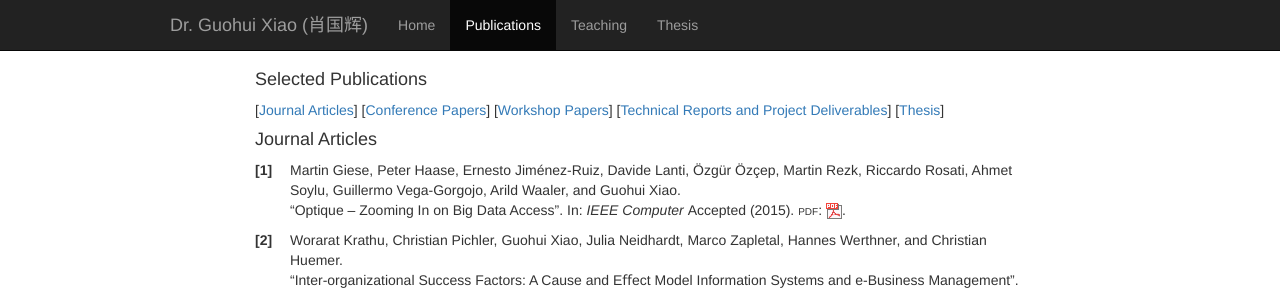
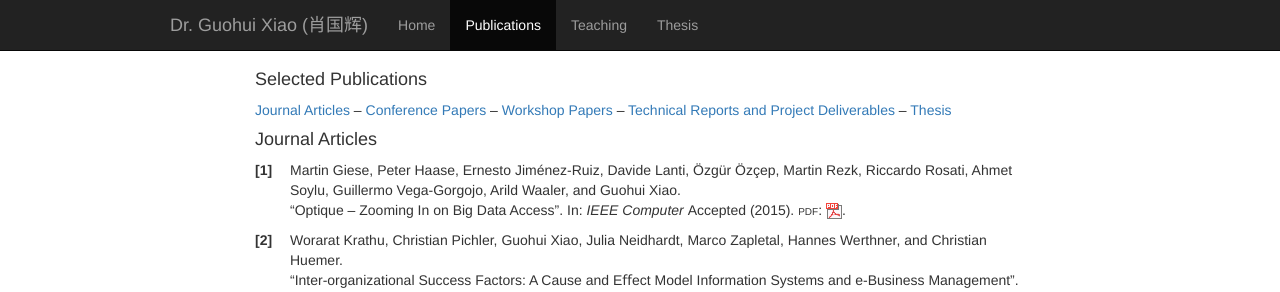
Before and after one commit to ghxiao/ghxiao.github.io, a Jekyll site: the page built from publications.html, in a window 1280 px wide and 900 px high. Shown: the top 292 px of the window. Built offline with Jekyll 4.4.1, drawn with Linux system fonts in a browser that asks for light colours; Markdown is read by kramdown in place of the engine named in the settings.

```diff
--- a/_includes/pub_body.html
+++ b/_includes/pub_body.html
@@ -10,7 +10,7 @@
 <meta name="originator" content="TeX4ht (http://www.tug.org/tex4ht/)" />
 <!-- xhtml,charset=utf-8,html -->
 <meta name="src" content="pub_body.tex" />
-<meta name="date" content="2015-06-14 11:00:00" />
+<meta name="date" content="2015-06-18 22:24:00" />
 <link rel="stylesheet" type="text/css" href="pub_body.css" />
 </head><body
 >
@@ -18,13 +18,13 @@
  id="Q1-1-1"></a>
 <h3 class="likesectionHead"><a
  id="x1-1000"></a>Selected Publications</h3>
-<!--l. 24--><p class="noindent" >[<a
-href="#x1-2000doc">Journal Articles</a>] [<a
-href="#x1-3000doc">Conference Papers</a>] [<a
-href="#x1-4000doc">Workshop Papers</a>] [<a
-href="#x1-5000doc">Technical Reports and Project Deliverables</a>]
-[<a
-href="#x1-6000doc">Thesis</a>]
+<!--l. 24--><p class="noindent" ><a
+href="#x1-2000doc">Journal Articles</a> – <a
+href="#x1-3000doc">Conference Papers</a> – <a
+href="#x1-4000doc">Workshop Papers</a> – <a
+href="#x1-5000doc">Technical Reports and Project Deliverables</a> –
+<a
+href="#x1-6000doc">Thesis</a>
 <a
  id="Q1-1-3"></a>
 </p>
@@ -35,7 +35,7 @@ href="#x1-6000doc">Thesis</a>]
      <dl class="thebibliography"><dt id="X0-computer-optique" class="thebibliography">
  [1]  </dt><dd
 id="bib-1" class="thebibliography">
-     <!--l. 36--><p class="noindent" ><a id="page.1"></a><a
+     <!--l. 35--><p class="noindent" ><a id="page.1"></a><a
 href="pub_body.html" id="X0-" ></a>Martin Giese, Peter Haase, Ernesto Jiménez-Ruiz, Davide Lanti, Özgür Özçep, Martin Rezk, Riccardo
      Rosati, Ahmet Soylu, Guillermo Vega-Gorgojo, Arild Waaler, and Guohui Xiao. <br
 class="newline" />“Optique – Zooming In on Big Data Access”. In: <span
@@ -50,7 +50,7 @@ src="images/pdf-icon-16x16.gif" alt="PIC"
      </p></dd><dt id="X0-iseb2014" class="thebibliography">
  [2]  </dt><dd
 id="bib-2" class="thebibliography">
-     <!--l. 36--><p class="noindent" >Worarat Krathu, Christian Pichler, Guohui Xiao, Julia Neidhardt, Marco Zapletal, Hannes Werthner,
+     <!--l. 35--><p class="noindent" >Worarat Krathu, Christian Pichler, Guohui Xiao, Julia Neidhardt, Marco Zapletal, Hannes Werthner,
      and Christian Huemer. <br
 class="newline" />“Inter-organizational Success Factors: A Cause and Eﬀect Model Information Systems and e-Business
      Management”. In: <span
@@ -58,7 +58,7 @@ class="cmti-10">Information Systems and e-Business Management </span>Accepted (2
      </p></dd><dt id="X0-ZhangXLB2014-ijar" class="thebibliography">
  [3]  </dt><dd
 id="bib-3" class="thebibliography">
-     <!--l. 36--><p class="noindent" >Xiaowang Zhang, Guohui Xiao, Zuoquan Lin, and Jan Van den Bussche. <br
+     <!--l. 35--><p class="noindent" >Xiaowang Zhang, Guohui Xiao, Zuoquan Lin, and Jan Van den Bussche. <br
 class="newline" />“Inconsistency-tolerant reasoning with OWL DL”. In: <span
 class="cmti-10">International Journal of Approximate Reasoning</span>
      55.2 (2014), pp. 557–584. <span
@@ -70,7 +70,7 @@ href="http://dx.doi.org/10.1016/j.ijar.2013.09.005" >10.1016/j.ijar.2013.09.005<
      </p></dd><dt id="X0-MaQXHL-ijsi10" class="thebibliography">
  [4]  </dt><dd
 id="bib-4" class="thebibliography">
-     <!--l. 36--><p class="noindent" >Yue Ma, Guilin Qi, Guohui Xiao, Pascal Hitzler, and Zuoquan Lin. <br
+     <!--l. 35--><p class="noindent" >Yue Ma, Guilin Qi, Guohui Xiao, Pascal Hitzler, and Zuoquan Lin. <br
 class="newline" />“Computational   Complexity   and   Anytime   Algorithm   for   Inconsistency   Measurement”.   In:
      <span
 class="cmti-10">International Journal of Software and Informatics </span>4.1 (2010), pp. 3–21. <span
@@ -90,7 +90,7 @@ src="images/pdf-icon-16x16.gif" alt="PIC"
      <dl class="thebibliography"><dt id="X0-2015-eswc-demo" class="thebibliography">
  [1]  </dt><dd
 id="bib-5" class="thebibliography">
-     <!--l. 44--><p class="noindent" >Diego Calvanese, Benjamin Cogrel, Sarah Komla-Ebri, Davide Lanti, Martin Rezk, and Guohui Xiao.
+     <!--l. 42--><p class="noindent" >Diego Calvanese, Benjamin Cogrel, Sarah Komla-Ebri, Davide Lanti, Martin Rezk, and Guohui Xiao.
      “How to Stay Ontop of Your Data: Databases, Ontologies and More”. In: <span
 class="cmti-10">ESWC Poster and Demo</span>
      <span
@@ -105,7 +105,7 @@ src="images/pdf-icon-16x16.gif" alt="PIC"
      </p></dd><dt id="X0-2015-rr-osm" class="thebibliography">
  [2]  </dt><dd
 id="bib-6" class="thebibliography">
-     <!--l. 44--><p class="noindent" >Thomas  Eiter,  Jeﬀ  Z.  Pan,  Patrik  Schneider,  Mantas  Simkus,  and  Guohui  Xiao.  “A  Rule-based
+     <!--l. 42--><p class="noindent" >Thomas  Eiter,  Jeﬀ  Z.  Pan,  Patrik  Schneider,  Mantas  Simkus,  and  Guohui  Xiao.  “A  Rule-based
      Framework for Creating Instance Data from OpenStreetMap”. In: <span
 class="cmti-10">Proc.</span><span
 class="cmti-10"> of RR</span>. 2015. <span
@@ -119,7 +119,7 @@ src="images/pdf-icon-16x16.gif" alt="PIC"
      </p></dd><dt id="X0-edbt15-npd" class="thebibliography">
  [3]  </dt><dd
 id="bib-7" class="thebibliography">
-     <!--l. 44--><p class="noindent" >Davide Lanti, Martin Rezk, Guohui Xiao, and Diego Calvanese. “The NPD Benchmark: Reality Check
+     <!--l. 42--><p class="noindent" >Davide Lanti, Martin Rezk, Guohui Xiao, and Diego Calvanese. “The NPD Benchmark: Reality Check
      for OBDA Systems”. In: <span
 class="cmti-10">Proc.</span><span
 class="cmti-10"> of the 18th Int.</span><span
@@ -138,7 +138,7 @@ src="images/pdf-icon-16x16.gif" alt="PIC"
      </p></dd><dt id="X0-csws14-ontop" class="thebibliography">
  [4]  </dt><dd
 id="bib-8" class="thebibliography">
-     <!--l. 44--><p class="noindent" >Timea Bagosi, Diego Calvanese, Josef Hardi, Sarah Komla-Ebri, Davide Lanti, Martin Rezk, Mariano
+     <!--l. 42--><p class="noindent" >Timea Bagosi, Diego Calvanese, Josef Hardi, Sarah Komla-Ebri, Davide Lanti, Martin Rezk, Mariano
      Rodriguez-Muro, Mindaugas Slusnys, and Guohui Xiao. “The Ontop Framework for Ontology Based
      Data Access”. In: <span
 class="cmti-10">Proc.</span><span
@@ -155,7 +155,7 @@ src="images/pdf-icon-16x16.gif" alt="PIC"
      </p></dd><dt id="X0-KRRXZ-iswc14" class="thebibliography">
  [5]  </dt><dd
 id="bib-9" class="thebibliography">
-     <!--l. 44--><p class="noindent" >Roman   Kontchakov,   Martin   Rezk,   Mariano   Rodriguez-Muro,   Guohui   Xiao,   and   Michael
+     <!--l. 42--><p class="noindent" >Roman   Kontchakov,   Martin   Rezk,   Mariano   Rodriguez-Muro,   Guohui   Xiao,   and   Michael
      Zakharyaschev. “Answering SPARQL Queries over Databases under OWL 2 QL Entailment Regime”.
      In: <span
 class="cmti-10">Proc. of International Semantic Web Conference (ISWC</span><span
@@ -171,7 +171,7 @@ src="images/pdf-icon-16x16.gif" alt="PIC"
      </p></dd><dt id="X0-XRRC-rr14" class="thebibliography">
  [6]  </dt><dd
 id="bib-10" class="thebibliography">
-     <!--l. 44--><p class="noindent" >Guohui Xiao, Martin Rezk, Mariano Rodriguez-Muro, and Diego Calvanese. “Rules and Ontology
+     <!--l. 42--><p class="noindent" >Guohui Xiao, Martin Rezk, Mariano Rodriguez-Muro, and Diego Calvanese. “Rules and Ontology
      Based Data Access”. In: <span
 class="cmti-10">Proc.</span><span
 class="cmti-10"> 8th International Conference on Web Reasoning and Rule Systems</span>
@@ -189,7 +189,7 @@ src="images/pdf-icon-16x16.gif" alt="PIC"
      </p></dd><dt id="X0-lpnmr13-ASPCOMP" class="thebibliography">
  [7]  </dt><dd
 id="bib-11" class="thebibliography">
-     <!--l. 44--><p class="noindent" >Mario   Alviano,   Francesco   Calimeri,   Günther   Charwat,   Minh   Dao-Tran,   Carmine   Dodaro,
+     <!--l. 42--><p class="noindent" >Mario   Alviano,   Francesco   Calimeri,   Günther   Charwat,   Minh   Dao-Tran,   Carmine   Dodaro,
      Giovambattista Ianni, Thomas Krennwallner, Martin Kronegger, Johannes Oetsch, Andreas Pfandler,
      Jörg Pührer, Christoph Redl, Francesco Ricca, Patrik Schneider, Martin Schwengerer, Lara Katharina
      Spendier,  Johannes  Peter  Wallner,  and  Guohui  Xiao.  “The  Fourth  Answer  Set  Programming
@@ -219,7 +219,7 @@ src="images/pdf-icon-16x16.gif" alt="PIC"
      </p></dd><dt id="X0-BienvenuOSX-ijcai13" class="thebibliography">
  [8]  </dt><dd
 id="bib-12" class="thebibliography">
-     <!--l. 44--><p class="noindent" >Meghyn  Bienvenu,  Magdalena  Ortiz,  Mantas  Simkus,  and  Guohui  Xiao.  “Tractable  Queries  for
+     <!--l. 42--><p class="noindent" >Meghyn  Bienvenu,  Magdalena  Ortiz,  Mantas  Simkus,  and  Guohui  Xiao.  “Tractable  Queries  for
      Lightweight  Description  Logics”.  In:  <span
 class="cmti-10">IJCAI  2013,  Proceedings  of  the  23rd  International  Joint</span>
      <span
@@ -240,7 +240,7 @@ src="images/pdf-icon-16x16.gif" alt="PIC"
      </p></dd><dt id="X0-vcwc-lpmnr" class="thebibliography">
  [9]  </dt><dd
 id="bib-13" class="thebibliography">
-     <!--l. 44--><p class="noindent" >Günther  Charwat,  Giovambattista  Ianni,  Thomas  Krennwallner,  Martin  Kronegger,  Andreas
+     <!--l. 42--><p class="noindent" >Günther  Charwat,  Giovambattista  Ianni,  Thomas  Krennwallner,  Martin  Kronegger,  Andreas
      Pfandler,  Christoph  Redl,  Martin  Schwengerer,  Lara  Spendier,  Johannes  Peter  Wallner,  and
      Guohui  Xiao.  “VCWC:  A  Versioning  Competition  Workﬂow  Compiler”.  In:  <span
 class="cmti-10">LPNMR</span>.  2013.  <span
@@ -260,7 +260,7 @@ src="images/pdf-icon-16x16.gif" alt="PIC"
      </p></dd><dt id="X0-eostx-aaai2012" class="thebibliography">
 [10]  </dt><dd
 id="bib-14" class="thebibliography">
-     <!--l. 44--><p class="noindent" >T. Eiter, M. Ortiz, M. Simkus, T.K. Tran, and G. Xiao. “Query Rewriting for Horn-SHIQ plus Rules”.
+     <!--l. 42--><p class="noindent" >T. Eiter, M. Ortiz, M. Simkus, T.K. Tran, and G. Xiao. “Query Rewriting for Horn-SHIQ plus Rules”.
      In: <span
 class="cmti-10">Proceedings of the Twenty-Sixth AAAI Conference on Artiﬁcial Intelligence (AAAI 2012), July</span>
      <span
@@ -277,7 +277,7 @@ src="images/pdf-icon-16x16.gif" alt="PIC"
 id="bib-15" class="thebibliography">
 
 
-     <!--l. 44--><p class="noindent" >Thomas Eiter, Thomas Krennwallner, Patrik Schneider, and Guohui Xiao. “Uniform Evaluation of
+     <!--l. 42--><p class="noindent" >Thomas Eiter, Thomas Krennwallner, Patrik Schneider, and Guohui Xiao. “Uniform Evaluation of
      Nonmonotonic DL-Programs”. In: <span
 class="cmti-10">7th International Symposium on Foundations of Information and</span>
      <span
@@ -298,7 +298,7 @@ src="images/pdf-icon-16x16.gif" alt="PIC"
      </p></dd><dt id="X0-xiao2012system" class="thebibliography">
 [12]  </dt><dd
 id="bib-16" class="thebibliography">
-     <!--l. 44--><p class="noindent" >Guohui  Xiao,  Thomas  Eiter,  and  Stijn  Heymans.  “The  DReW  System  for  Nonmonotonic
+     <!--l. 42--><p class="noindent" >Guohui  Xiao,  Thomas  Eiter,  and  Stijn  Heymans.  “The  DReW  System  for  Nonmonotonic
      DL-Programs”. In: <span
 class="cmti-10">Proceedings of Joint Conference of the Sixth Chinese Semantic Web Symposium</span>
      <span
@@ -319,7 +319,7 @@ src="images/pdf-icon-16x16.gif" alt="PIC"
      </p></dd><dt id="X0-XiaoM-ecai12" class="thebibliography">
 [13]  </dt><dd
 id="bib-17" class="thebibliography">
-     <!--l. 44--><p class="noindent" >Guohui Xiao and Yue Ma. “Inconsistency Measurement based on Variables in Minimal Unsatisﬁable
+     <!--l. 42--><p class="noindent" >Guohui Xiao and Yue Ma. “Inconsistency Measurement based on Variables in Minimal Unsatisﬁable
      Subsets”. In: <span
 class="cmti-10">ECAI 2012 - 20th European Conference on Artiﬁcial Intelligence. Montpellier, France,</span>
      <span
@@ -345,7 +345,7 @@ src="images/pdf-icon-16x16.gif" alt="PIC"
      </p></dd><dt id="X0-XiaoE-RR2011" class="thebibliography">
 [14]  </dt><dd
 id="bib-18" class="thebibliography">
-     <!--l. 44--><p class="noindent" >G. Xiao and T. Eiter. “Inline Evaluation of Hybrid Knowledge Bases – PhD Description”. In: <span
+     <!--l. 42--><p class="noindent" >G. Xiao and T. Eiter. “Inline Evaluation of Hybrid Knowledge Bases – PhD Description”. In: <span
 class="cmti-10">Proc.</span><span
 class="cmti-10"> 5th</span>
      <span
@@ -366,7 +366,7 @@ src="images/pdf-icon-16x16.gif" alt="PIC"
      </p></dd><dt id="X0-HeymansEX-ECAI10" class="thebibliography">
 [15]  </dt><dd
 id="bib-19" class="thebibliography">
-     <!--l. 44--><p class="noindent" >S. Heymans, T. Eiter, and G. Xiao. “Tractable Reasoning with DL-Programs over Datalog-rewritable
+     <!--l. 42--><p class="noindent" >S. Heymans, T. Eiter, and G. Xiao. “Tractable Reasoning with DL-Programs over Datalog-rewritable
      Description Logics”. In: <span
 class="cmti-10">ECAI</span>. Vol. 215. Frontiers in Artiﬁcial Intelligence and Applications. IOS
      Press, 2010, pp. 35–40. <span
@@ -390,7 +390,7 @@ src="images/pdf-icon-16x16.gif" alt="PIC"
      </p></dd><dt id="X0-XiaoLMQ-kr10" class="thebibliography">
 [16]  </dt><dd
 id="bib-20" class="thebibliography">
-     <!--l. 44--><p class="noindent" >Guohui Xiao, Zuoquan Lin, Yue Ma, and Guilin Qi. “Computing Inconsistency Measurements under
+     <!--l. 42--><p class="noindent" >Guohui Xiao, Zuoquan Lin, Yue Ma, and Guilin Qi. “Computing Inconsistency Measurements under
      Multi-Valued  Semantics  by  Partial  Max-SAT  Solvers”.  In:  <span
 class="cmti-10">Proc.  of  KR&#x2019;10</span>.  2010,  pp.  340–349.
      <span
@@ -404,7 +404,7 @@ src="images/pdf-icon-16x16.gif" alt="PIC"
      </p></dd><dt id="X0-MaQXHL-KSEM09" class="thebibliography">
 [17]  </dt><dd
 id="bib-21" class="thebibliography">
-     <!--l. 44--><p class="noindent" >Yue  Ma,  Guilin  Qi,  Guohui  Xiao,  Pascal  Hitzler,  and  Zuoquan  Lin.  “An  Anytime  Algorithm  for
+     <!--l. 42--><p class="noindent" >Yue  Ma,  Guilin  Qi,  Guohui  Xiao,  Pascal  Hitzler,  and  Zuoquan  Lin.  “An  Anytime  Algorithm  for
      Computing Inconsistency Measurement”. In: <span
 class="cmti-10">Knowledge Science, Engineering and Management, Third</span>
      <span
@@ -431,7 +431,7 @@ src="images/pdf-icon-16x16.gif" alt="PIC"
      </p></dd><dt id="X0-ZhangXL-ESWC09" class="thebibliography">
 [18]  </dt><dd
 id="bib-22" class="thebibliography">
-     <!--l. 44--><p class="noindent" >Xiaowang Zhang, Guohui Xiao, and Zuoquan Lin. “A Tableau Algorithm for Handling Inconsistency
+     <!--l. 42--><p class="noindent" >Xiaowang Zhang, Guohui Xiao, and Zuoquan Lin. “A Tableau Algorithm for Handling Inconsistency
      in  OWL”.  In:  <span
 class="cmti-10">The  Semantic  Web:  Research  and  Applications,  6th  European  Semantic  Web</span>
      <span
@@ -466,7 +466,7 @@ src="images/pdf-icon-16x16.gif" alt="PIC"
      <dl class="thebibliography"><dt id="X0-CLRSX-ore14" class="thebibliography">
  [1]  </dt><dd
 id="bib-23" class="thebibliography">
-     <!--l. 102--><p class="noindent" >Diego  Calvanese,  Davide  Lanti,  Martin  Rezk,  Mindaugas  Slusnys,  and  Guohui  Xiao.  “A  Scalable
+     <!--l. 99--><p class="noindent" >Diego  Calvanese,  Davide  Lanti,  Martin  Rezk,  Mindaugas  Slusnys,  and  Guohui  Xiao.  “A  Scalable
      Benchmark for OBDA Systems: Preliminary Report”. In: <span
 class="cmti-10">Proc.</span><span
 class="cmti-10"> of the 3rd Int.</span><span
@@ -484,7 +484,7 @@ src="images/pdf-icon-16x16.gif" alt="PIC"
      </p></dd><dt id="X0-ESSX-ore2014" class="thebibliography">
  [2]  </dt><dd
 id="bib-24" class="thebibliography">
-     <!--l. 102--><p class="noindent" >Thomas Eiter, Patrik Schneider, Mantas Šimkus, and Guohui Xiao. “Using OpenStreetMap Data to
+     <!--l. 99--><p class="noindent" >Thomas Eiter, Patrik Schneider, Mantas Šimkus, and Guohui Xiao. “Using OpenStreetMap Data to
      Create Benchmarks for Description Logic Reasoners”. In: <span
 class="cmti-10">Proc.</span><span
 class="cmti-10"> of the 3rd Int.</span><span
@@ -502,7 +502,7 @@ src="images/pdf-icon-16x16.gif" alt="PIC"
      </p></dd><dt id="X0-ssws2014-npd" class="thebibliography">
  [3]  </dt><dd
 id="bib-25" class="thebibliography">
-     <!--l. 102--><p class="noindent" >Davide  Lanti,  Martin  Rezk,  Mindaugas  Slusnys,  Guohui  Xiao,  and  Diego  Calvanese.  “The  NPD
+     <!--l. 99--><p class="noindent" >Davide  Lanti,  Martin  Rezk,  Mindaugas  Slusnys,  Guohui  Xiao,  and  Diego  Calvanese.  “The  NPD
      Benchmark for OBDA Systems”. In: <span
 class="cmti-10">Proc. 10th International Workshop on Scalable Semantic Web</span>
      <span
@@ -517,7 +517,7 @@ src="images/pdf-icon-16x16.gif" alt="PIC"
      </p></dd><dt id="X0-BienvenuOSX-dl13" class="thebibliography">
  [4]  </dt><dd
 id="bib-26" class="thebibliography">
-     <!--l. 102--><p class="noindent" >Meghyn  Bienvenu,  Magdalena  Ortiz,  Mantas  Simkus,  and  Guohui  Xiao.  “Tractability  Guarantees
+     <!--l. 99--><p class="noindent" >Meghyn  Bienvenu,  Magdalena  Ortiz,  Mantas  Simkus,  and  Guohui  Xiao.  “Tractability  Guarantees
      for  DL-Lite  Query  Answering”.  In:  <span
 class="cmti-10">Informal  Proceedings  of  the  26th  International  Workshop  on</span>
      <span
@@ -534,7 +534,7 @@ src="images/pdf-icon-16x16.gif" alt="PIC"
      </p></dd><dt id="X0-ding2012somap" class="thebibliography">
  [5]  </dt><dd
 id="bib-27" class="thebibliography">
-     <!--l. 102--><p class="noindent" >Linfang Ding, Guohui Xiao, and Liqiu Meng. “Derivation and Visual Exploration of 4-D Building
+     <!--l. 99--><p class="noindent" >Linfang Ding, Guohui Xiao, and Liqiu Meng. “Derivation and Visual Exploration of 4-D Building
      Deformation from High-resolution SAR Data”. In: <span
 class="cmti-10">Proceedings of the Symposium on Service-Oriented</span>
      <span
@@ -542,7 +542,7 @@ class="cmti-10">Mapping 2012</span>. Ed. by Markus Jobst. Vienna: Jobstmedia Man
      </p></dd><dt id="X0-EiterOSTX-dl12" class="thebibliography">
  [6]  </dt><dd
 id="bib-28" class="thebibliography">
-     <!--l. 102--><p class="noindent" >Thomas  Eiter,  Magdalena  Ortiz,  Mantas  Simkus,  Trung-Kien  Tran,  and  Guohui  Xiao.  “Towards
+     <!--l. 99--><p class="noindent" >Thomas  Eiter,  Magdalena  Ortiz,  Mantas  Simkus,  Trung-Kien  Tran,  and  Guohui  Xiao.  “Towards
      Practical Query Answering for Horn-SHIQ”. In: <span
 class="cmti-10">Proceedings of the 2012 International Workshop on</span>
      <span
@@ -558,7 +558,7 @@ src="images/pdf-icon-16x16.gif" alt="PIC"
      </p></dd><dt id="X0-XiaoHE-Bruo2010" class="thebibliography">
  [7]  </dt><dd
 id="bib-29" class="thebibliography">
-     <!--l. 102--><p class="noindent" >G. Xiao, S. Heymans, and T. Eiter. “DReW: a Reasoner for Datalog-rewritable Description Logics
+     <!--l. 99--><p class="noindent" >G. Xiao, S. Heymans, and T. Eiter. “DReW: a Reasoner for Datalog-rewritable Description Logics
      and DL-Programs”. In: <span
 class="cmti-10">Informal Proc.</span><span
 class="cmti-10"> 1st Int&#x2019;l Workshop on Business Models, Business Rules and</span>
@@ -582,21 +582,21 @@ src="images/pdf-icon-16x16.gif" alt="PIC"
 id="bib-30" class="thebibliography">
 
 
-     <!--l. 109--><p class="noindent" >Konstantina Bereta, Elena Botoeva, Diego Calvanese, Benjamin Cogrel, Davide Lanti, Martin Rezk,
+     <!--l. 105--><p class="noindent" >Konstantina Bereta, Elena Botoeva, Diego Calvanese, Benjamin Cogrel, Davide Lanti, Martin Rezk,
      Sarah  Komla-Ebri,  and  Guohui  Xiao.  <span
 class="cmti-10">Transformation  System  Conﬁguration  Techniques</span>.  Optique
      Project Deliverable D6.2. Optique Project Consortium, 2014.
      </p></dd><dt id="X0-optique-D6.1" class="thebibliography">
  [2]  </dt><dd
 id="bib-31" class="thebibliography">
-     <!--l. 109--><p class="noindent" >Babak Bagheri Hariri, Timea Bagosi, Diego Calvanese, Josef Hardi, Mindaugas Slusnys, Martin Rezk,
+     <!--l. 105--><p class="noindent" >Babak Bagheri Hariri, Timea Bagosi, Diego Calvanese, Josef Hardi, Mindaugas Slusnys, Martin Rezk,
      Mariano Rodriguez-Muro, Riccardo Rosati, and Guohui Xiao. <span
 class="cmti-10">WP6 Year 1 Progress Report</span>. Optique
      Project Deliverable D6.1. Optique Project Consortium, 2013.
      </p></dd><dt id="X0-eostx-tr-2012" class="thebibliography">
  [3]  </dt><dd
 id="bib-32" class="thebibliography">
-     <!--l. 109--><p class="noindent" >Thomas Eiter, Magdalena Ortiz, Mantas Šimkus, TrungKien Tran, and Guohui Xiao. <span
+     <!--l. 105--><p class="noindent" >Thomas Eiter, Magdalena Ortiz, Mantas Šimkus, TrungKien Tran, and Guohui Xiao. <span
 class="cmti-10">Query Rewriting</span>
      <span
 class="cmti-10">for Horn-SHIQ plus Rules</span>. Tech. rep. INFSYS RR-1843-12-04. TU Vienna, Mar. 2012. <span
@@ -610,7 +610,7 @@ src="images/pdf-icon-16x16.gif" alt="PIC"
      </p></dd><dt id="X0-ontorule-d3.4" class="thebibliography">
  [4]  </dt><dd
 id="bib-33" class="thebibliography">
-     <!--l. 109--><p class="noindent" >C. Feier, T. Eiter, M. Kifer, A. Mosca, M. Rezk, R. Rosati, M. Ortiz, M. Simkus, T-K. Tran, and
+     <!--l. 105--><p class="noindent" >C. Feier, T. Eiter, M. Kifer, A. Mosca, M. Rezk, R. Rosati, M. Ortiz, M. Simkus, T-K. Tran, and
      G.  Xiao.  <span
 class="cmti-10">Complexity  and  optimization  of  combinations  of  rules  and  ontologies</span>.  Ontorule  Project
      Deliverable D3.4. Ontorule Project Consortium, 2011. <span
@@ -624,7 +624,7 @@ src="images/pdf-icon-16x16.gif" alt="PIC"
      </p></dd><dt id="X0-ontorule-d3.3" class="thebibliography">
  [5]  </dt><dd
 id="bib-34" class="thebibliography">
-     <!--l. 109--><p class="noindent" >C. Feier, H. Ait-Kaci, J. Angele, J. de Bruijn, H. Citeau, T. Eiter, A. El Ghali, V. Kerhet, E. Kiss,
+     <!--l. 105--><p class="noindent" >C. Feier, H. Ait-Kaci, J. Angele, J. de Bruijn, H. Citeau, T. Eiter, A. El Ghali, V. Kerhet, E. Kiss,
      R. Korf, T. Krekeler, T. Krennwallner, S. Heymans, A. Mosca, M. Rezk, and G. Xiao. <span
 class="cmti-10">Converged and</span>
      <span
@@ -640,7 +640,7 @@ src="images/pdf-icon-16x16.gif" alt="PIC"
      </p></dd><dt id="X0-ontorule-d2.3" class="thebibliography">
  [6]  </dt><dd
 id="bib-35" class="thebibliography">
-     <!--l. 109--><p class="noindent" >Jörg Pührer, Adil El Ghali, Amina Chniti, Roman Korf, Antonia Schwichtenberg, Francois Levy, Stijn
+     <!--l. 105--><p class="noindent" >Jörg Pührer, Adil El Ghali, Amina Chniti, Roman Korf, Antonia Schwichtenberg, Francois Levy, Stijn
      Heymans, Guohui Xiao, and Thomas Eiter. <span
 class="cmti-10">Consistency Maintenance – Intermediate Report</span>. Ontorule
      Project Deliverable D2.3. Ontorule Project Consortium, 2009. <span
@@ -660,7 +660,7 @@ src="images/pdf-icon-16x16.gif" alt="PIC"
      <dl class="thebibliography"><dt id="X0-xiao-phd-thesis" class="thebibliography">
  [1]  </dt><dd
 id="bib-36" class="thebibliography">
-     <!--l. 116--><p class="noindent" >Guohui  Xiao.  “Inline  Evaluation  of  Hybrid  Knowledge  Bases”.  PhD  thesis.  Vienna  University  of
+     <!--l. 111--><p class="noindent" >Guohui  Xiao.  “Inline  Evaluation  of  Hybrid  Knowledge  Bases”.  PhD  thesis.  Vienna  University  of
      Technology, Dec. 2013. <span
 class="cmcsc-10"><span
 class="small-caps">p</span><span
@@ -672,7 +672,7 @@ src="images/pdf-icon-16x16.gif" alt="PIC"
      </p></dd><dt id="X0-xiao-masterthesis-2010" class="thebibliography">
  [2]  </dt><dd
 id="bib-37" class="thebibliography">
-     <!--l. 116--><p class="noindent" >Guohui Xiao. “Inconsistency Measurement under Multi-Valued Semantics”. MA thesis. Department of
+     <!--l. 111--><p class="noindent" >Guohui Xiao. “Inconsistency Measurement under Multi-Valued Semantics”. MA thesis. Department of
      Information Science, School of Mathematical Sciences, Peking University, May 2010. <span
 class="cmcsc-10"><span
 class="small-caps">p</span><span
```
Also changed, not shown: 1 other file.
